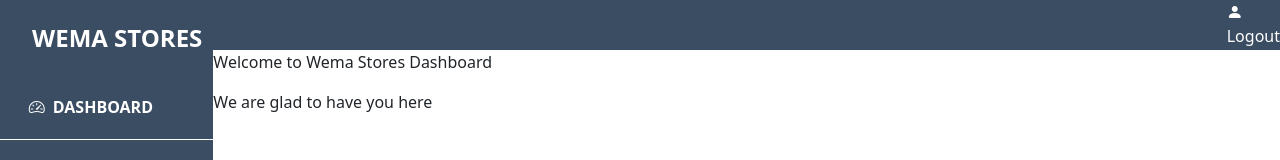
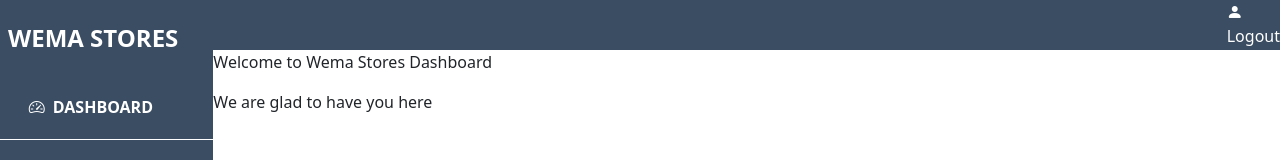
Before and after one commit to Carol254/AngularDashboard, an Angular app: page /dashboard in a window 1280 px wide. Shown: the top 160 px of the page. Built offline with nearby package versions, Linux system fonts and the light colour scheme.

Commit message:
few changes made

```diff
--- a/src/app/main/side-nav/side-nav.component.css
+++ b/src/app/main/side-nav/side-nav.component.css
@@ -7,7 +7,7 @@
 .navigation-panel-brand{
     height: 75px;
     line-height: 75px;
-    padding-left: 2rem;
+    padding-left: 0.5rem;
     font-size: 1.5rem;
     color: #fff;
     font-weight: 700;
```
